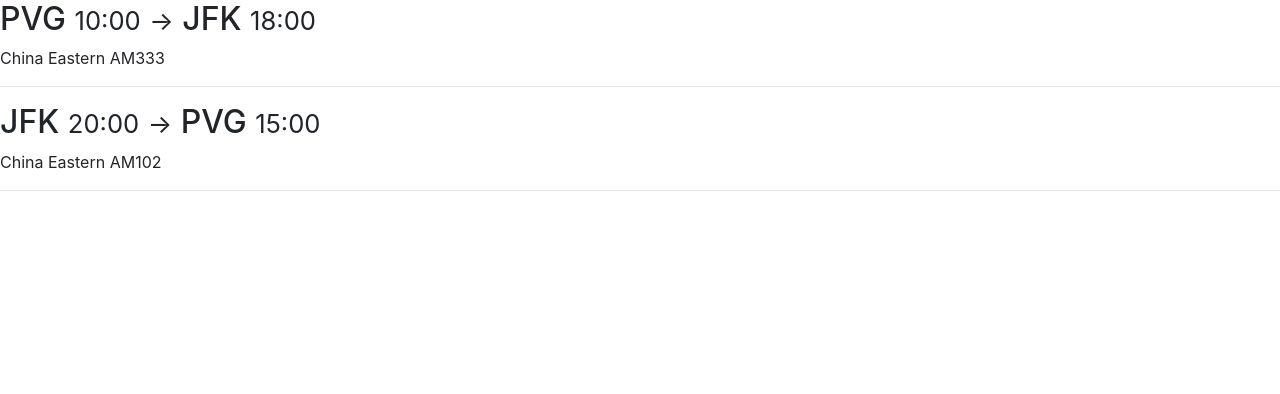
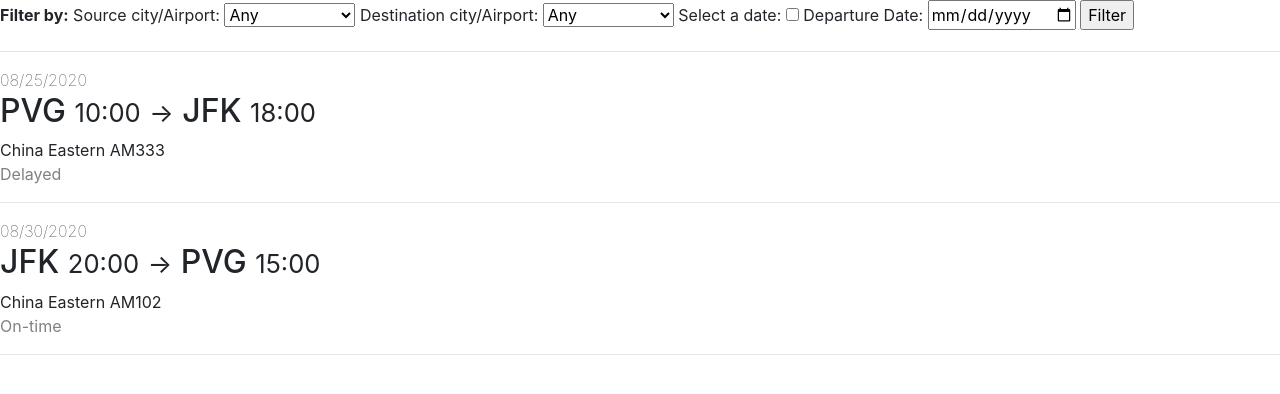
Before and after one commit to AlpacaMax/Plane_Ticket_Booking_System, a Flask app: page / in a window 1280 px wide. Shown: the top 394 px of the page. Run offline with Flask 2, Linux system fonts and the light colour scheme; data comes from the database, SQL or seed files in the repository; some libraries are stand-ins or nearby versions.

Commit message:
Add the filter functionality for one-way flight

```diff
--- /dev/null
+++ b/app/forms.py
@@ -0,0 +1,43 @@
+import datetime
+from flask_wtf import FlaskForm
+from wtforms import SelectField, SubmitField, DateField, BooleanField
+from wtforms.validators import DataRequired, ValidationError
+
+def diff_data(another_field):
+    def _diff_data(form, field):
+        if (field.data and field.data==another_field.data):
+            message = "Cannot have the same source airport and destination airport."
+            raise ValidationError(message)
+
+    return _diff_data
+
+def GreaterEqualToToday(value, message, enabled=True):
+    def _GreaterEqualToToday(form, field):
+        if (enabled and field.data is not None and field.data < value):
+            raise ValidationError(message)
+
+    return _GreaterEqualToToday
+
+class FilterForm(FlaskForm):
+    source_city_airport = SelectField("Source city/Airport: ",
+                                      validators=[DataRequired()])
+    dest_city_airport = SelectField("Destination city/Airport: ",
+                                    validators=[DataRequired()])
+    gonna_filter_date = BooleanField("Select a date: ")
+    depart_date = DateField("Departure Date: ")
+    submit = SubmitField("Filter")
+
+    def same_airports(self):
+        if (self.source_city_airport.data == self.dest_city_airport.data
+            and self.source_city_airport.data != "any"
+            and self.source_city_airport.data is not None):
+            return True
+        else:
+            return False
+
+    def is_future_depart_date(self):
+        if (self.depart_date is not None
+            and self.depart_date.data < datetime.datetime.today().date()):
+            return False
+        else:
+            return True
--- a/app/routes.py
+++ b/app/routes.py
@@ -1,8 +1,46 @@
+import datetime
+from flask import render_template, request, url_for, flash
 from app.models import *
 from app import app, db, bcrypt
-from flask import render_template
+from app.forms import FilterForm
 
-@app.route("/")
+
+@app.route("/", methods=["GET"])
 def home():
-    flights = Flight.query.order_by(Flight.depart_datetime).all()
-    return render_template("home.html", flights=flights)
+    form = FilterForm(request.args)
+
+    airports = Airport.query.order_by(Airport.city).all()
+    choices = [("any", "Any")]\
+              + [(airport.name, "%s/%s" % (airport.city, airport.name))
+                 for airport in airports]
+
+    form.source_city_airport.choices = choices
+    form.dest_city_airport.choices = choices
+
+    flights = Flight.query.filter(
+        Flight.depart_datetime >= datetime.datetime.today()
+    ).order_by(Flight.depart_datetime)
+
+    form.validate()
+
+    if (form.same_airports()):
+        form.source_city_airport.data = "any"
+        form.dest_city_airport.data = "any"
+        flash(f"Cannot have same source airport and destination airport.")
+
+    if (form.gonna_filter_date.data and not form.is_future_depart_date()):
+        form.depart_date.data = None
+        flash(f"Departure date must at least be today.")
+
+    if (form.submit.data and not form.same_airports()):
+        if (form.source_city_airport.data != "any"):
+            flights = flights.filter(Flight.depart_airport==form.source_city_airport.data)
+        if (form.dest_city_airport.data != "any"):
+            flights = flights.filter(Flight.arrival_airport==form.source_city_airport.data)
+        if (form.gonna_filter_date.data and form.depart_date.data is not None):
+            depart_date = form.depart_date.data
+            next_day = depart_date + datetime.timedelta(days=1)
+            flights = flights.filter(Flight.depart_datetime >= depart_date)
+            flights = flights.filter(Flight.depart_datetime < next_day)
+
+    return render_template("home.html", flights=flights.all(), form=form)
--- a/app/templates/home.html
+++ b/app/templates/home.html
@@ -9,8 +9,44 @@
     <title>Ticket Booking</title>
 </head>
 <body>
+    {% with messages = get_flashed_messages() %}
+        {% if messages %}
+            {% for message in messages %}
+                <div class="alert alert-warning">
+                    {{ message }}
+                </div>
+            {% endfor %}
+        {% endif %}
+    {% endwith %}
+    <form>
+        <label style="font-weight:bold">Filter by: </label>
+        {{ form.source_city_airport.label() }}
+        {{ form.source_city_airport() }}
+
+        {{ form.dest_city_airport.label() }}
+        {{ form.dest_city_airport() }}
+
+        {{ form.gonna_filter_date.label() }}
+        {{ form.gonna_filter_date() }}
+
+        {{ form.depart_date.label() }}
+        {{ form.depart_date(type="date") }}
+
+        {{ form.submit() }}
+    </form>
+    <hr>
+
+    {% if not flights %}
+    <div class="alert alert-warning">
+        <span style="font-style:italic;font-weight:lighter;">
+            No flight matches your filter options!
+        </span>
+    </div>
+    {% endif %}
+
     {% for flight in flights %}
         <div>
+            <span style="font-weight:lighter">{{ flight.depart_datetime.strftime("%m/%d/%Y") }}</span><br>
             <h2>
                 {{ flight.depart_airport }}
                 <small>{{ flight.depart_datetime.strftime("%H:%M") }}</small>
@@ -18,7 +54,8 @@
                 {{ flight.arrival_airport }}
                 <small>{{ flight.arrival_datetime.strftime("%H:%M") }}</small>
             </h2>
-            <span>{{ flight.airline_name }} {{ flight.airplane_id }}</span>
+            <span>{{ flight.airline_name }} {{ flight.airplane_id }}</span><br>
+            <span style="color:gray">{{ flight.status }}</span>
         </div>
         <hr>
     {% endfor %}
```
Also changed, not shown: app/models.py (+37 -76 lines).
